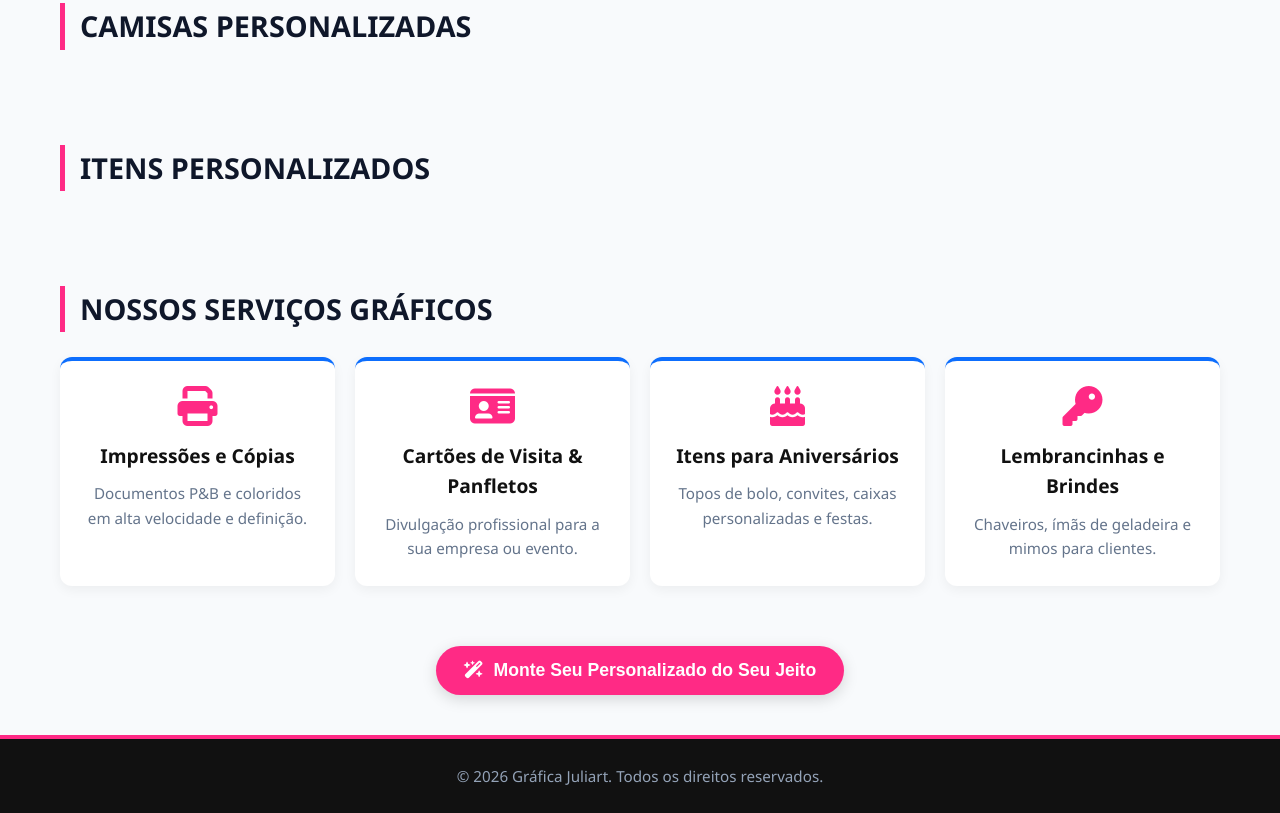
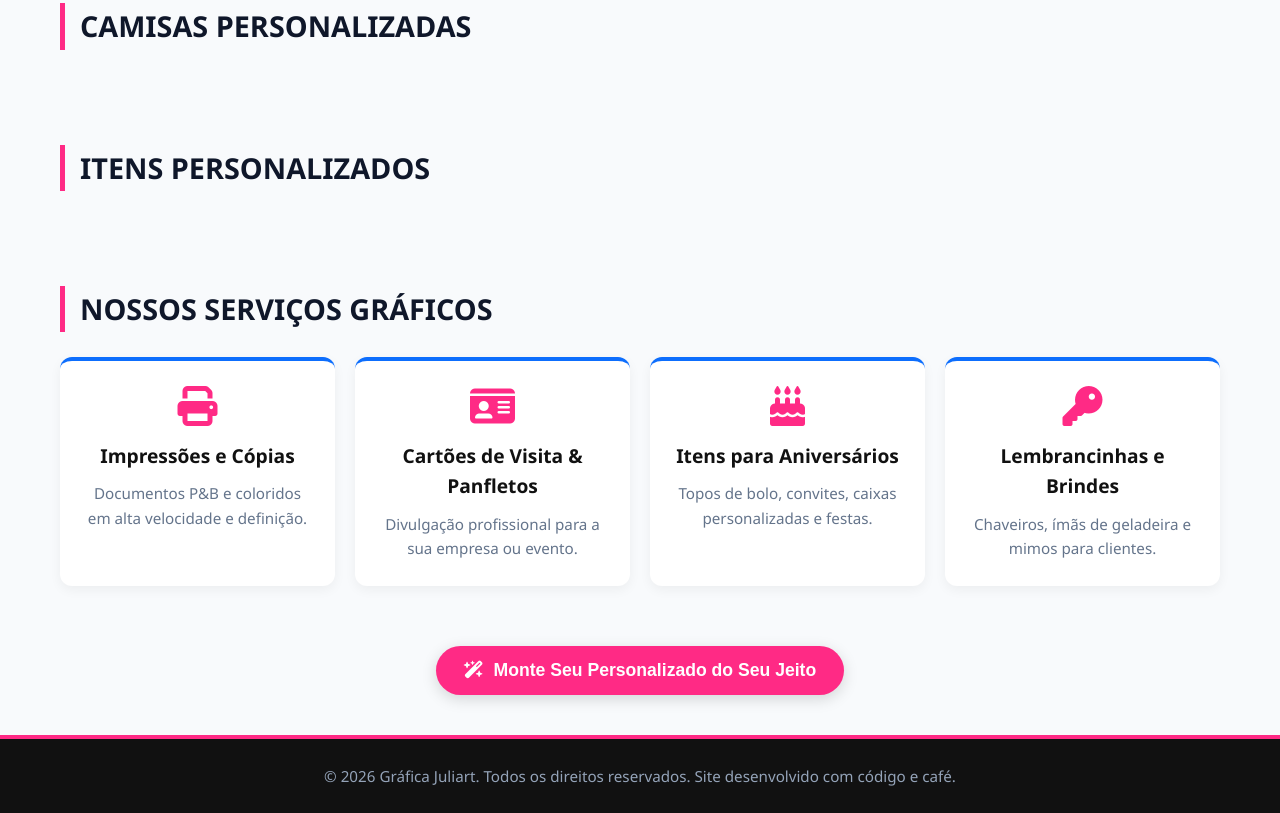
Before and after one commit to andersonsto1982-art/grafica-juliart-2.0, a website: page public/index.html in a window 1280 px wide. Shown: the part 978-1791 px from the top of the page. Drawn offline with nearby package versions, Linux system fonts and the light colour scheme; no server answers.

Commit message:
atualização do roda pé

```diff
--- a/public/index.html
+++ b/public/index.html
@@ -199,7 +199,7 @@
     </div>
 
     <footer id="contatos" class="footer">
-        <p>&copy; 2026 Gráfica Juliart. Todos os direitos reservados.</p>
+        <p>&copy; 2026 Gráfica Juliart. Todos os direitos reservados. Site desenvolvido com código e café.</p>
     </footer>
 
     <script src="https://cdn.jsdelivr.net/npm/swiper@11/swiper-bundle.min.js"></script>
```
